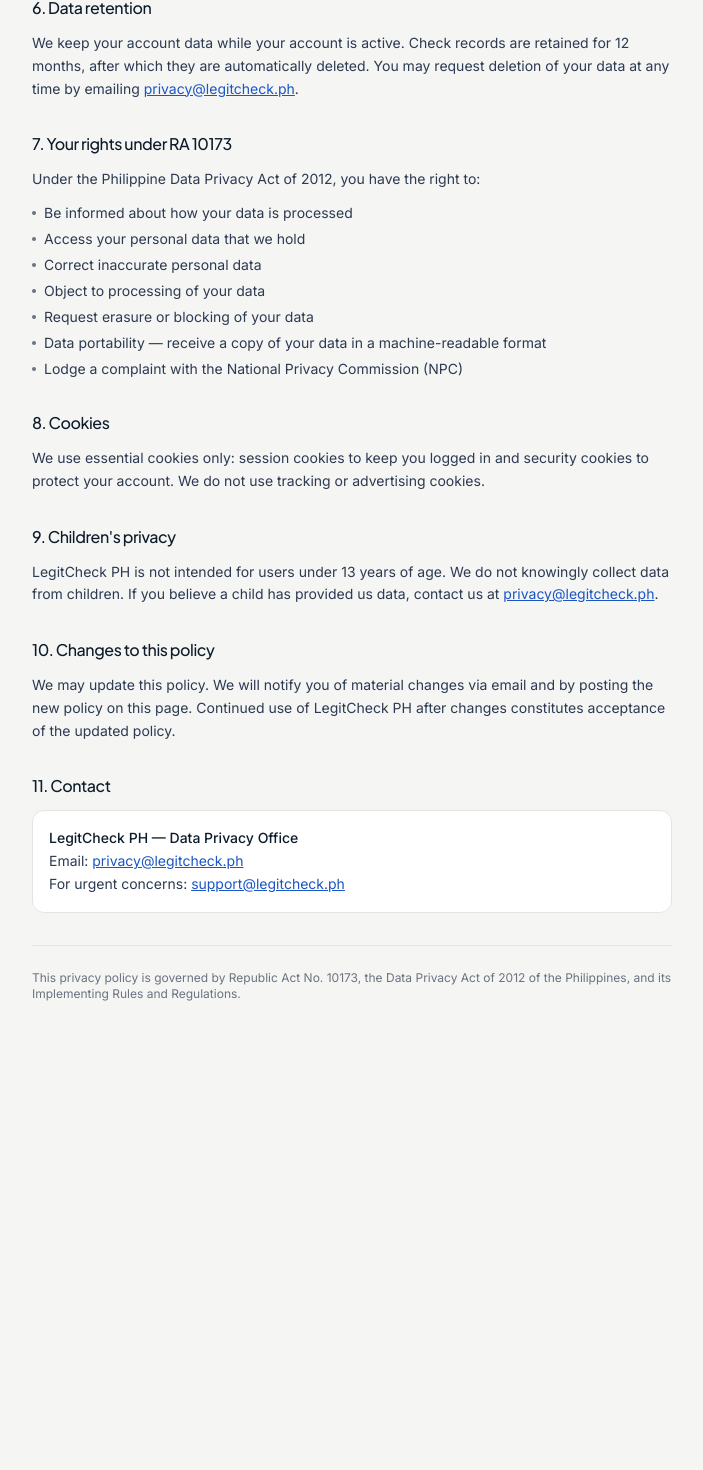
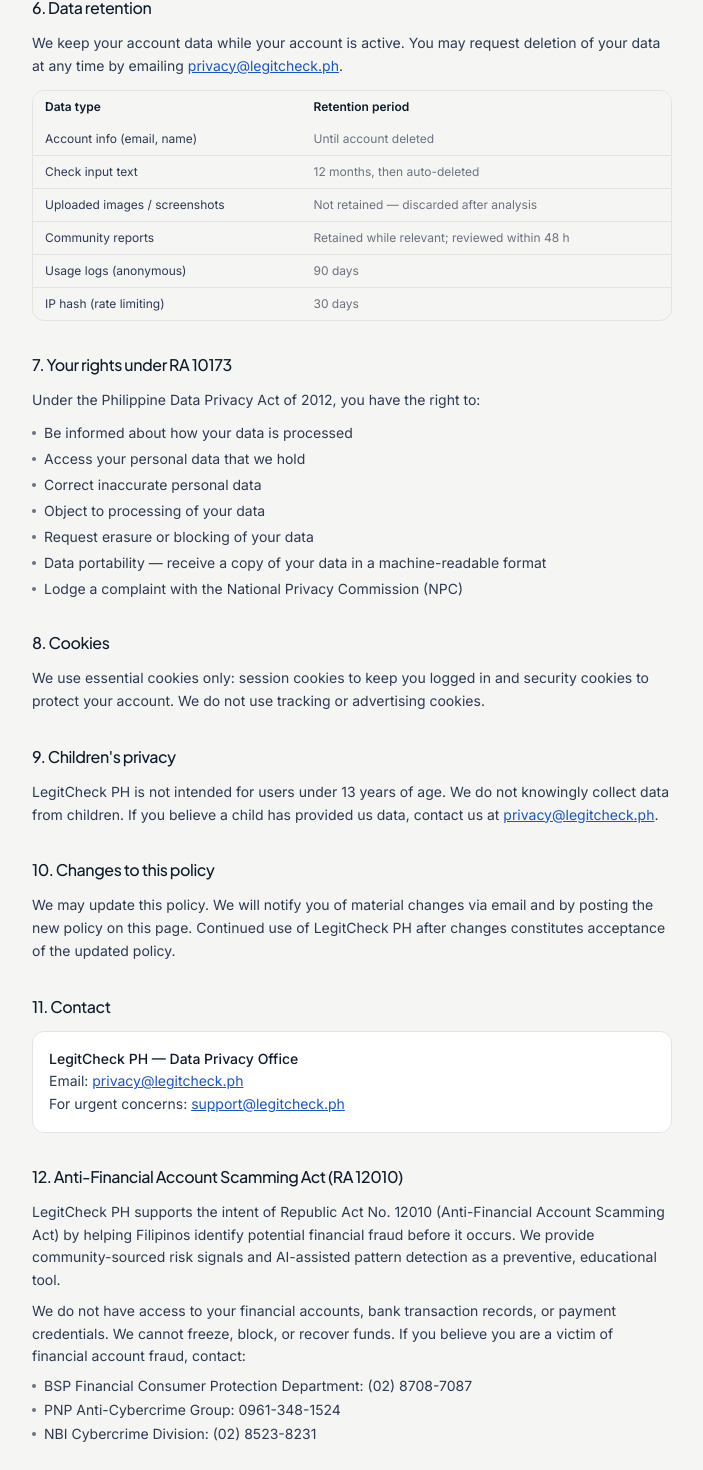
Before and after one commit to jrmt2026/legitcheck, a Next.js app: page /privacy in a window 1280 px wide. Shown: the part 1477-2947 px from the top of the page, without its empty margins (288-991 px from the left). Before the commit the page ends 2519 px from the top, so only its background shows below. Built offline with nearby package versions, Linux system fonts and the light colour scheme; no server answers.

Commit message:
AFASA compliance fixes

```diff
--- a/app/api/intel-report/route.ts
+++ b/app/api/intel-report/route.ts
@@ -17,7 +17,7 @@
     .from('scam_reports')
     .select('category, platform, description, amount_lost, created_at')
     .gte('created_at', since)
-    .in('status', ['approved', 'accepted'])
+    .eq('status', 'approved')
     .order('created_at', { ascending: false })
     .limit(60)
 
--- a/app/api/report-scam/route.ts
+++ b/app/api/report-scam/route.ts
@@ -16,7 +16,7 @@
 }
 
 export async function POST(req: Request) {
-  // Rate limit: max 5 reports per IP per hour (prevents reputation bombing)
+  // Rate limit: max 5 reports per IP per day + 1 per target per 30 days
   const rawIp = req.headers.get('x-forwarded-for')?.split(',')[0]?.trim()
     || req.headers.get('x-real-ip')
     || 'unknown'
@@ -26,17 +26,31 @@
     .from('scam_reports')
     .select('*', { count: 'exact', head: true })
     .eq('reporter_ip_hash', ipHash)
-    .gte('created_at', new Date(Date.now() - 3_600_000).toISOString())
+    .gte('created_at', new Date(Date.now() - 86_400_000).toISOString())
 
   if ((recentCount ?? 0) >= 5) {
-    return NextResponse.json({ error: 'Rate limit: max 5 reports per hour' }, { status: 429 })
+    return NextResponse.json({ error: 'You have reached the daily report limit (5 per day). Please try again tomorrow.', rateLimited: true }, { status: 429 })
   }
 
   const body = await req.json()
-  const { identifier, identifier_type, account_name, platform, category, description, amount_lost, check_id } = body
+  const { identifier, identifier_type, account_name, platform, category, description, amount_lost, check_id, declarationSworn } = body
 
-  if (!identifier?.trim() || !identifier_type || !category) {
+  if (!category || !description?.trim()) {
     return NextResponse.json({ error: 'Missing required fields' }, { status: 400 })
+  }
+
+  // 1 report per identifier per 30 days per IP (prevents targeted harassment)
+  if (identifier?.trim()) {
+    const normalizedId = normalizeIdentifier(identifier)
+    const { count: targetCount } = await serviceClient
+      .from('scam_reports')
+      .select('*', { count: 'exact', head: true })
+      .eq('reporter_ip_hash', ipHash)
+      .eq('identifier', normalizedId)
+      .gte('created_at', new Date(Date.now() - 30 * 86_400_000).toISOString())
+    if ((targetCount ?? 0) >= 1) {
+      return NextResponse.json({ error: 'You have already submitted a report for this account within the last 30 days.', rateLimited: true }, { status: 429 })
+    }
   }
 
   // Get current user (optional — allow anonymous reports)
@@ -48,17 +62,21 @@
   } catch { /* anonymous ok */ }
 
   const { data, error } = await serviceClient.from('scam_reports').insert({
-    identifier:        normalizeIdentifier(identifier),
-    identifier_type,
-    account_name:      account_name?.trim() || null,
-    platform:          platform || null,
+    ...(identifier?.trim() && {
+      identifier:     normalizeIdentifier(identifier),
+      identifier_type: identifier_type || 'other',
+    }),
+    account_name:         account_name?.trim() || null,
+    platform:             platform || null,
     category,
-    description:       description?.trim() || null,
-    amount_lost:       amount_lost ? Number(amount_lost) : null,
-    check_id:          check_id || null,
+    description:          description?.trim() || null,
+    amount_lost:          amount_lost ? Number(amount_lost) : null,
+    check_id:             check_id || null,
     reporter_id,
-    reporter_ip_hash:  ipHash,
-    is_verified:       false,
+    reporter_ip_hash:     ipHash,
+    is_verified:          false,
+    declaration_sworn:    Boolean(declarationSworn),
+    declaration_timestamp: declarationSworn ? new Date().toISOString() : null,
   }).select('id').single()
 
   if (error) return NextResponse.json({ error: error.message }, { status: 500 })
--- a/app/privacy/page.tsx
+++ b/app/privacy/page.tsx
@@ -98,9 +98,34 @@
 
           <section>
             <h2 className="text-base font-medium text-ink mb-3">6. Data retention</h2>
-            <p className="text-sm leading-relaxed">
-              We keep your account data while your account is active. Check records are retained for 12 months, after which they are automatically deleted. You may request deletion of your data at any time by emailing <a href="mailto:privacy@legitcheck.ph" className="text-brand-blue underline">privacy@legitcheck.ph</a>.
+            <p className="text-sm leading-relaxed mb-3">
+              We keep your account data while your account is active. You may request deletion of your data at any time by emailing <a href="mailto:privacy@legitcheck.ph" className="text-brand-blue underline">privacy@legitcheck.ph</a>.
             </p>
+            <div className="rounded-xl border border-line overflow-hidden">
+              <table className="w-full text-xs">
+                <thead className="bg-paper-2">
+                  <tr>
+                    <th className="px-3 py-2 text-left font-semibold text-ink">Data type</th>
+                    <th className="px-3 py-2 text-left font-semibold text-ink">Retention period</th>
+                  </tr>
+                </thead>
+                <tbody className="divide-y divide-line">
+                  {[
+                    { type: 'Account info (email, name)', retention: 'Until account deleted' },
+                    { type: 'Check input text', retention: '12 months, then auto-deleted' },
+                    { type: 'Uploaded images / screenshots', retention: 'Not retained — discarded after analysis' },
+                    { type: 'Community reports', retention: 'Retained while relevant; reviewed within 48 h' },
+                    { type: 'Usage logs (anonymous)', retention: '90 days' },
+                    { type: 'IP hash (rate limiting)', retention: '30 days' },
+                  ].map(row => (
+                    <tr key={row.type}>
+                      <td className="px-3 py-2 text-ink-2">{row.type}</td>
+                      <td className="px-3 py-2 text-ink-3">{row.retention}</td>
+                    </tr>
+                  ))}
+                </tbody>
+              </table>
+            </div>
           </section>
 
           <section>
@@ -156,8 +181,30 @@
             </div>
           </section>
 
+          <section>
+            <h2 className="text-base font-medium text-ink mb-3">12. Anti-Financial Account Scamming Act (RA 12010)</h2>
+            <p className="text-sm leading-relaxed">
+              LegitCheck PH supports the intent of Republic Act No. 12010 (Anti-Financial Account Scamming Act) by helping Filipinos identify potential financial fraud before it occurs. We provide community-sourced risk signals and AI-assisted pattern detection as a preventive, educational tool.
+            </p>
+            <p className="text-sm leading-relaxed mt-2">
+              We do not have access to your financial accounts, bank transaction records, or payment credentials. We cannot freeze, block, or recover funds. If you believe you are a victim of financial account fraud, contact:
+            </p>
+            <ul className="mt-2 space-y-1">
+              {[
+                'BSP Financial Consumer Protection Department: (02) 8708-7087',
+                'PNP Anti-Cybercrime Group: 0961-348-1524',
+                'NBI Cybercrime Division: (02) 8523-8231',
+              ].map(item => (
+                <li key={item} className="flex items-start gap-2 text-sm text-ink-2">
+                  <span className="w-1 h-1 rounded-full bg-ink-3 flex-shrink-0 mt-2" />
+                  {item}
+                </li>
+              ))}
+            </ul>
+          </section>
+
           <div className="border-t border-line pt-6 text-xs text-ink-3">
-            This privacy policy is governed by Republic Act No. 10173, the Data Privacy Act of 2012 of the Philippines, and its Implementing Rules and Regulations.
+            This privacy policy is governed by Republic Act No. 10173 (Data Privacy Act of 2012) and Republic Act No. 12010 (Anti-Financial Account Scamming Act) of the Philippines, and their Implementing Rules and Regulations.
           </div>
         </div>
       </article>
--- a/app/report/page.tsx
+++ b/app/report/page.tsx
@@ -50,6 +50,7 @@
   const [dateEncountered, setDateEncountered] = useState('')
   const [contactEmail, setContactEmail]       = useState('')
   const [consent, setConsent]                 = useState(false)
+  const [declarationSworn, setDeclarationSworn] = useState(false)
   const [screenshots, setScreenshots]         = useState<File[]>([])
   const [previews, setPreviews]               = useState<string[]>([])
   const [submitting, setSubmitting]           = useState(false)
@@ -69,7 +70,7 @@
   }
 
   async function handleSubmit() {
-    if (!category || !description.trim() || !consent) return
+    if (!category || !description.trim() || !consent || !declarationSworn) return
     setSubmitting(true)
     try {
       const res = await fetch('/api/report-scam', {
@@ -79,11 +80,14 @@
           category, identifier, platform, description,
           moneySent,
           amountLost: amountLost ? Number(amountLost) : undefined,
-          dateEncountered, contactEmail, consent,
+          dateEncountered, contactEmail, consent, declarationSworn,
         }),
       })
       if (res.ok) {
         setFormStep('done')
+      } else if (res.status === 429) {
+        const data = await res.json().catch(() => ({}))
+        toast.error(data.error || 'Too many reports submitted recently. Please wait before trying again.')
       } else {
         toast.error('Submission failed. Please try again.')
       }
@@ -205,6 +209,13 @@
             <div>
               <h1 className="text-2xl font-bold text-ink tracking-tight">What are you reporting?</h1>
               <p className="text-sm text-ink-3 mt-1">Choose the type of scam or suspicious activity.</p>
+            </div>
+
+            <div className="bg-brand-blue-light border border-brand-blue/20 rounded-2xl px-4 py-3 flex items-start gap-3">
+              <Shield size={14} className="text-brand-blue flex-shrink-0 mt-0.5" />
+              <p className="text-xs text-brand-blue-dark leading-snug">
+                Reports are held as <strong>Pending Review</strong> until verified by our team. We never automatically flag anyone. Submitting false or malicious reports is harmful and may violate Philippine law (RA 10175, RA 12010).
+              </p>
             </div>
 
             <div className="space-y-2">
@@ -405,6 +416,18 @@
               </p>
             </button>
 
+            <button onClick={() => setDeclarationSworn(v => !v)} className="flex items-start gap-3 w-full text-left group">
+              <div className={`w-5 h-5 rounded-md border flex items-center justify-center flex-shrink-0 mt-0.5 transition-all ${
+                declarationSworn ? 'bg-brand-red border-brand-red' : 'border-line bg-paper-2 group-hover:border-ink-3'
+              }`}>
+                {declarationSworn && <CheckCircle size={12} className="text-white" />}
+              </div>
+              <p className="text-sm text-ink-2 leading-snug">
+                I declare that this report is true and accurate to the best of my knowledge, submitted in good faith to protect others from fraud. I understand that submitting false reports may violate Philippine law (RA 10175, RA 12010).{' '}
+                <span className="text-brand-red">*</span>
+              </p>
+            </button>
+
             <div className="bg-brand-yellow-light border border-brand-yellow/20 rounded-2xl px-4 py-3 flex items-start gap-3">
               <AlertTriangle size={14} className="text-brand-yellow-dark flex-shrink-0 mt-0.5" />
               <p className="text-xs text-brand-yellow-dark leading-snug">
@@ -414,7 +437,7 @@
 
             <button
               onClick={handleSubmit}
-              disabled={!consent || submitting}
+              disabled={!consent || !declarationSworn || submitting}
               className="w-full bg-brand-red text-white text-base font-bold rounded-2xl py-4 flex items-center justify-center gap-2 hover:opacity-90 active:scale-[0.98] transition-all disabled:opacity-40 disabled:cursor-not-allowed"
             >
               <Flag size={16} />
--- a/app/share/[token]/SharePageClient.tsx
+++ b/app/share/[token]/SharePageClient.tsx
@@ -307,6 +307,11 @@
               {tl ? 'Privacy Policy' : 'Privacy Policy'}
             </Link>
           </p>
+          <p className="text-xs text-ink-3 mt-1.5 opacity-70">
+            {tl
+              ? 'Gawa ng LegitCheck PH — community tool. Hindi opisyal na finding ng gobyerno o law enforcement.'
+              : 'Generated by LegitCheck PH — a community tool, not a government or law-enforcement finding.'}
+          </p>
         </div>
 
         <div className="text-center pt-2 pb-8">
--- a/components/AccountLookup.tsx
+++ b/components/AccountLookup.tsx
@@ -70,6 +70,9 @@
             Check
           </button>
         </div>
+        <p className="text-xs text-ink-3 mt-2 leading-snug">
+          Results are sourced from community reports reviewed by our team — not a definitive government, bank, or law-enforcement finding.
+        </p>
       </div>
 
       {result && (
--- a/components/ResultClient.tsx
+++ b/components/ResultClient.tsx
@@ -1006,10 +1006,10 @@
         <div className="border-l-2 border-line pl-3 py-1">
           <p className="text-xs text-ink-3 leading-relaxed">
             {lang === 'tl'
-              ? 'Gabay lang ito. Hindi ito final legal, bank, platform, government, o law-enforcement decision. Mag-verify pa rin bago tumuloy.'
-              : 'This is a guide only. Not a final legal, bank, platform, government, or law-enforcement decision. Verify further before proceeding.'}
+              ? 'Ang LegitCheck PH ay community tool para sa risk guidance — hindi ito opisyal na desisyon ng gobyerno, bangko, o law enforcement. Mag-verify pa rin sa opisyal na mapagkukunan bago tumuloy.'
+              : 'LegitCheck PH provides risk guidance to help you make informed decisions. This is not a government, bank, platform, or law-enforcement determination. Always verify through official channels before sending money.'}
           </p>
-          <p className="text-[11px] text-ink-3 mt-2 opacity-60">Produced by AntLab Academy</p>
+          <p className="text-[11px] text-ink-3 mt-2 opacity-60">Produced by AntLab Academy · Community tool, not an official finding.</p>
         </div>
 
         {/* Victory Card — for red/critical results only */}
```
Also changed, not shown: app/api/analyze/route.ts (+9 -0 lines), app/terms/page.tsx (+13 -1 lines), app/verify-payment/page.tsx (+5 -5 lines), lib/agents.ts (+8 -1 lines), 1 other file (tests, documents, lock files or other folders).
